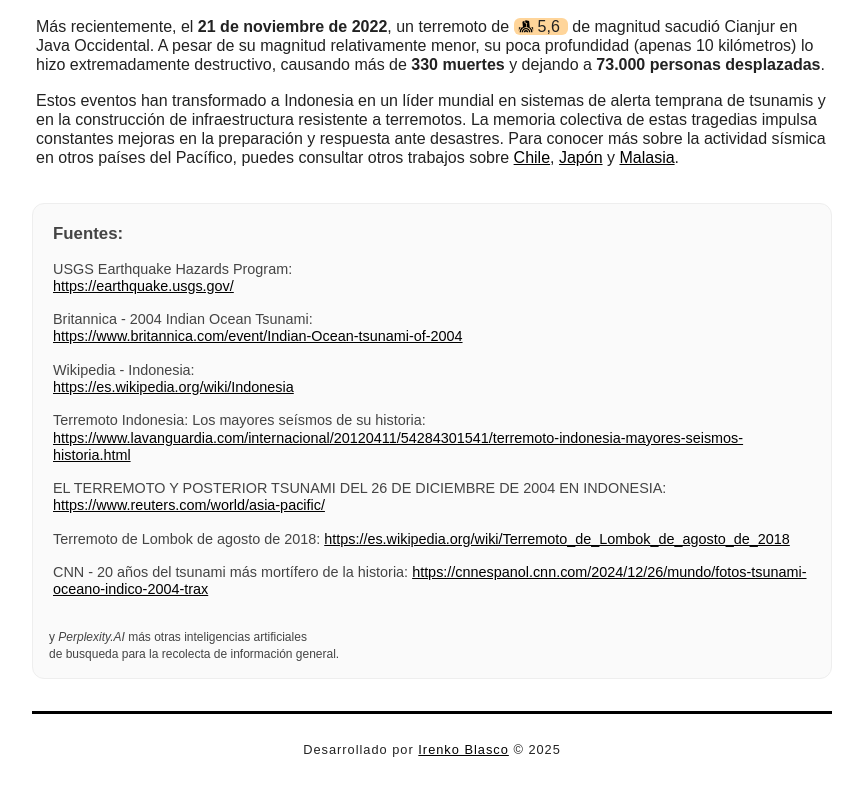
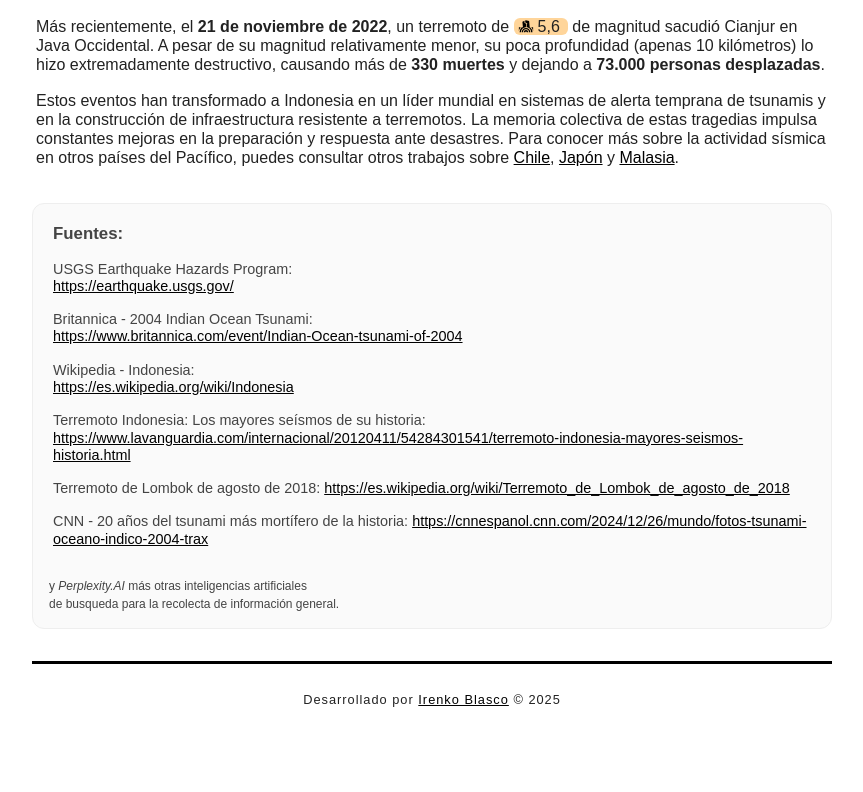
Before and after one commit to Irenk0/Clase12, a plain HTML site: page index.html in a window 1280 px wide. Shown: the part 3426-4218 px from the top of the page, without its empty margins (208-1071 px from the left). After the commit the page ends 4193 px from the top, so only its background shows below. Drawn offline with nearby package versions, Linux system fonts and the light colour scheme; no server answers; a web font is replaced by a local one.

Commit message:
DeadLink.html

```diff
--- a/index.html
+++ b/index.html
@@ -302,7 +302,6 @@
                 <p>Britannica - 2004 Indian Ocean Tsunami:<br /> <a href="https://www.britannica.com/event/Indian-Ocean-tsunami-of-2004" target="_blank">https://www.britannica.com/event/Indian-Ocean-tsunami-of-2004</a></p>
                 <p>Wikipedia - Indonesia:<br /> <a href="https://es.wikipedia.org/wiki/Indonesia" target="_blank">https://es.wikipedia.org/wiki/Indonesia</a></p>
                 <p>Terremoto Indonesia: Los mayores seísmos de su historia: <a href=https://www.lavanguardia.com/internacional/20120411/54284301541/terremoto-indonesia-mayores-seismos-historia.html target="_blank">https://www.lavanguardia.com/internacional/20120411/54284301541/terremoto-indonesia-mayores-seismos-historia.html</a></p>
-                <p>EL TERREMOTO Y POSTERIOR TSUNAMI DEL 26 DE DICIEMBRE DE 2004 EN INDONESIA: <a href="https://www.reuters.com/world/asia-pacific/magnitude-56-earthquake-strikes-indonesia-usgs-2022-11-21/" target="_blank">https://www.reuters.com/world/asia-pacific/</a></p>
                 <p>Terremoto de Lombok de agosto de 2018: <a href=https://es.wikipedia.org/wiki/Terremoto_de_Lombok_de_agosto_de_2018 target="_blank">https://es.wikipedia.org/wiki/Terremoto_de_Lombok_de_agosto_de_2018</a></p>
                 <p>CNN - 20 años del tsunami más mortífero de la historia: <a href="https://cnnespanol.cnn.com/2024/12/26/mundo/fotos-tsunami-oceano-indico-2004-trax" target="_blank">https://cnnespanol.cnn.com/2024/12/26/mundo/fotos-tsunami-oceano-indico-2004-trax</a></p>
                 <br />
```
